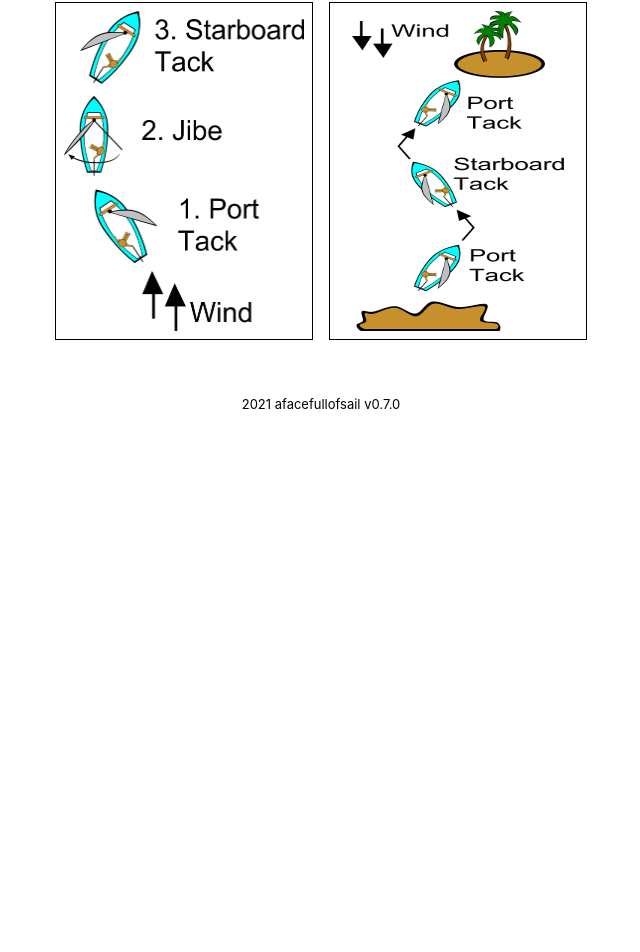
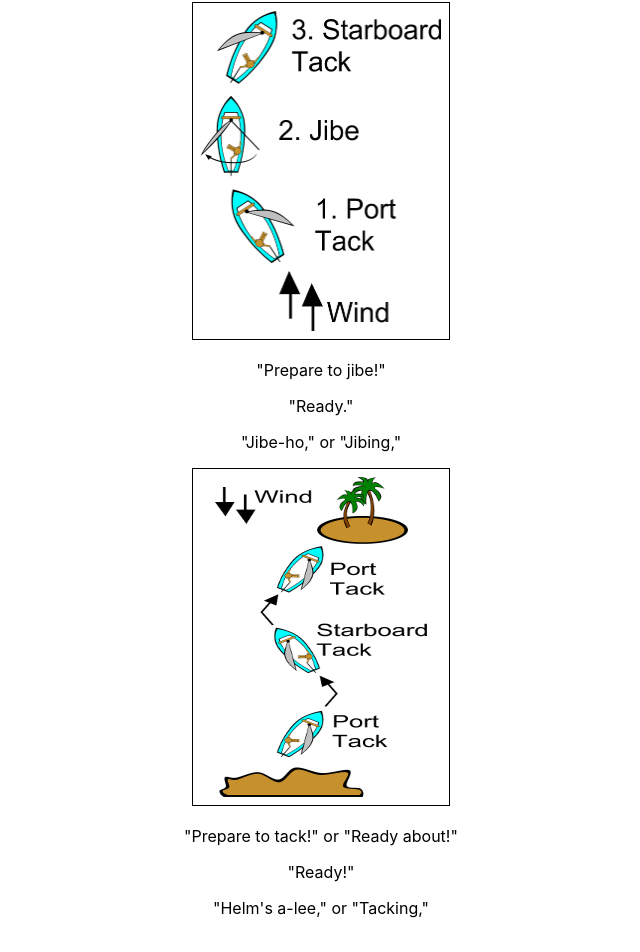
Before and after one commit to mattiaerre/afacefullofsail, a React (Create React App) app: page / in a window 1280 px wide. Shown: the part 1385-2337 px from the top of the page, without its empty margins (319-959 px from the left). Before the commit the page ends 1823 px from the top, so only its background shows below. Built offline with nearby package versions, Linux system fonts and the light colour scheme.

Commit message:
commands

```diff
--- a/src/Tacks.js
+++ b/src/Tacks.js
@@ -6,7 +6,8 @@ function Tacks() {
   const width = '240px';
 
   return (
-    <p className="Tacks">
+    <article className="Tacks">
+      <section>
         <img
           alt="jibing"
           className="Tacks__Image"
@@ -14,6 +15,11 @@ function Tacks() {
           src={jibing}
           width={width}
         />
+        <p>"Prepare to jibe!"</p>
+        <p>"Ready."</p>
+        <p>"Jibe-ho," or "Jibing,"</p>
+      </section>
+      <section>
         <img
           alt="tacking"
           className="Tacks__Image"
@@ -21,7 +27,11 @@ function Tacks() {
           src={tacking}
           width={width}
         />
-    </p>
+        <p>"Prepare to tack!" or "Ready about!"</p>
+        <p>"Ready!"</p>
+        <p>"Helm's a-lee," or "Tacking,"</p>
+      </section>
+    </article>
   );
 }
 
```
Also changed, not shown: 2 other files (tests, documents, lock files or other folders). Lines whose indentation alone changed are shown as unchanged.
